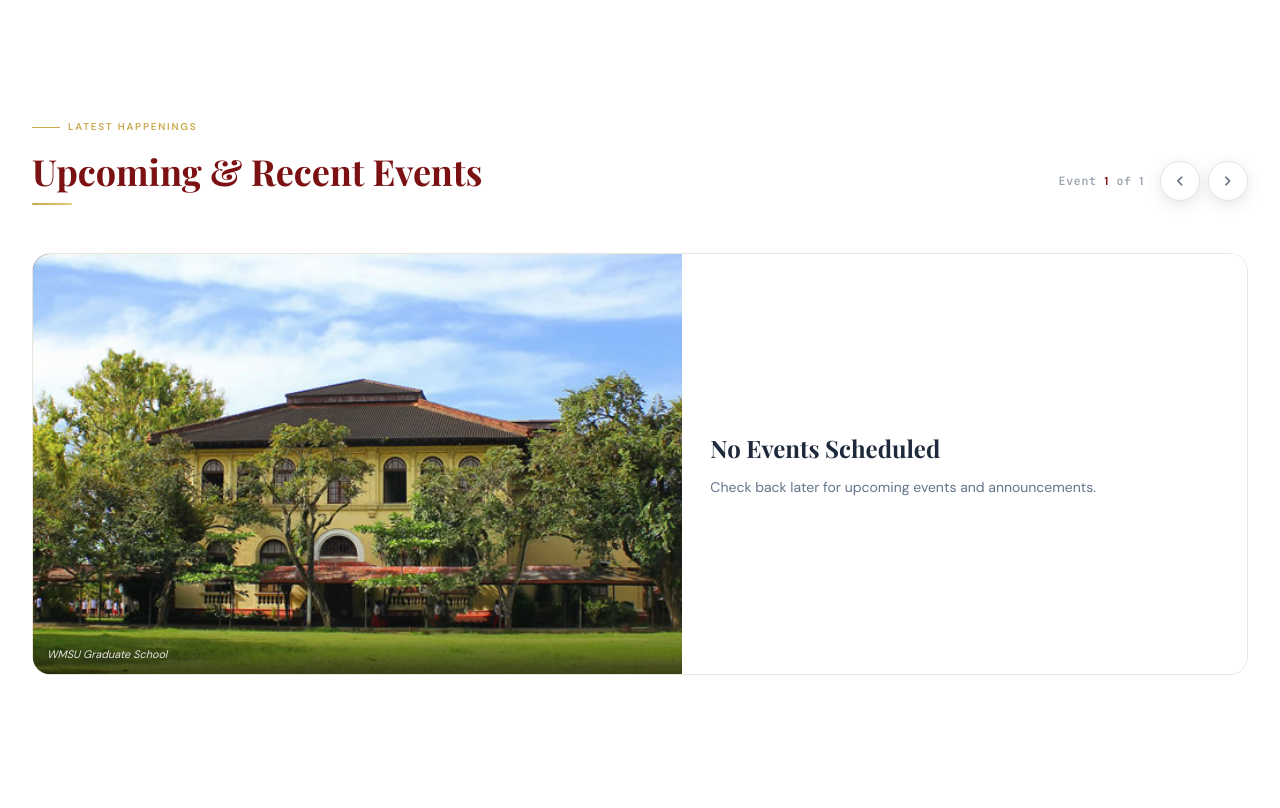
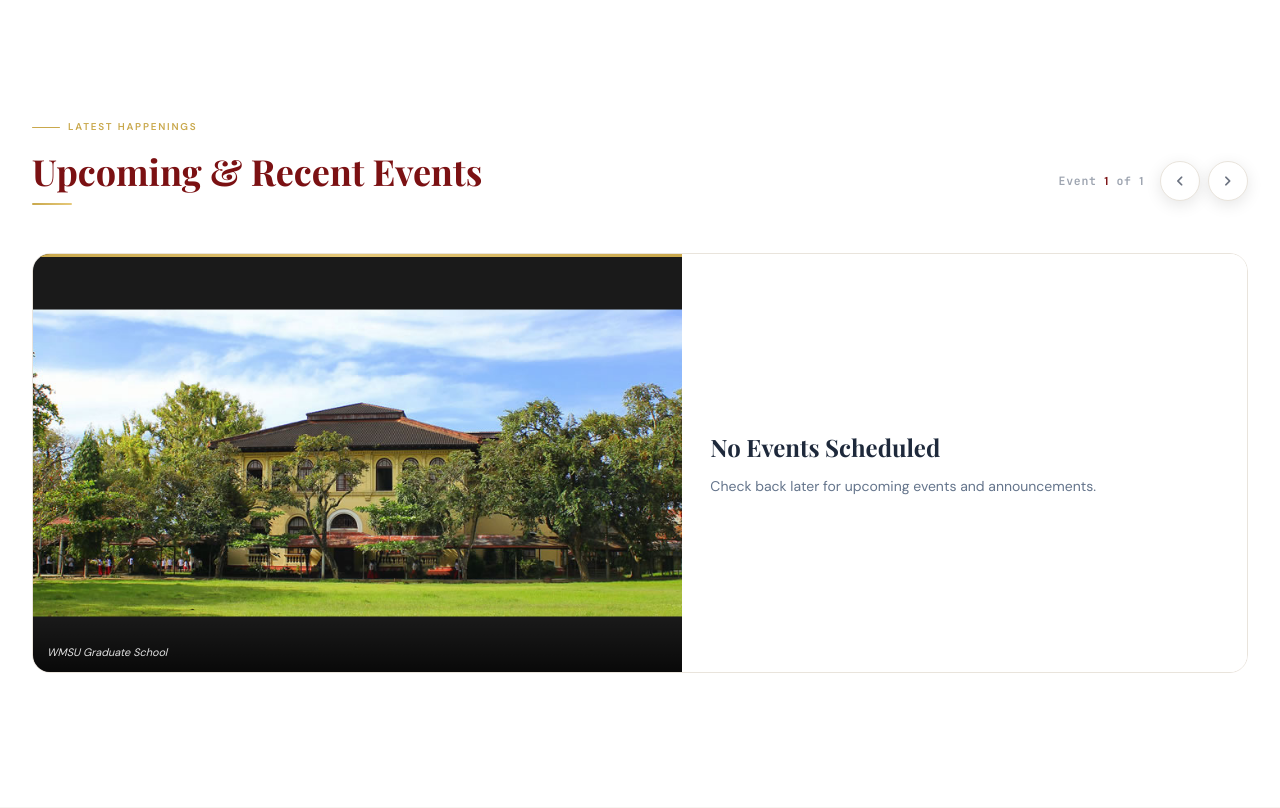
Before and after one commit to MarwinaSamson/MIT-Recordkeeping-System, a Django app: page / in a window 1280 px wide. Shown: the part 801-1609 px from the top of the page. Run offline with Django 5.2, Linux system fonts and the light colour scheme; data comes from the database, SQL or seed files in the repository; data that the repository does not hold is empty; parts of the project's set-up code (start-up, migrations or seed data) failed here and were passed over; some libraries are stand-ins or nearby versions; some web fonts are replaced.

Commit message:
sabi ni maam na change, okay na

```diff
--- a/students_app/templates/students_app/index.html
+++ b/students_app/templates/students_app/index.html
@@ -659,6 +659,7 @@
       @media (min-width: 768px) {
         .cs-inner {
           grid-template-columns: 1.15fr 1fr;
+          height: 420px;
         }
       }
 
@@ -666,19 +667,19 @@
         position: relative;
         overflow: hidden;
         background: #1a1a1a;
-        min-height: 260px;
+        height: 260px;
       }
 
       @media (min-width: 768px) {
         .cs-img-side {
-          min-height: 420px;
+          height: 100%;
         }
       }
 
       .cs-img-side img {
         width: 100%;
         height: 100%;
-        object-fit: cover;
+        object-fit: contain;
         display: block;
         opacity: 0.88;
         transition:
@@ -822,6 +823,7 @@
         flex-direction: column;
         justify-content: center;
         background: #fff;
+        overflow-y: auto;
       }
 
       .cs-event-meta {
```
